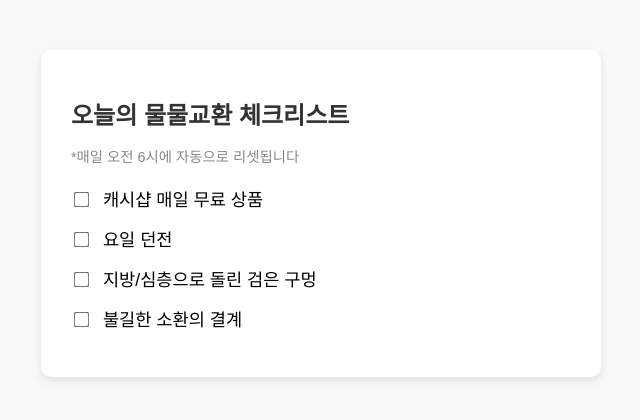
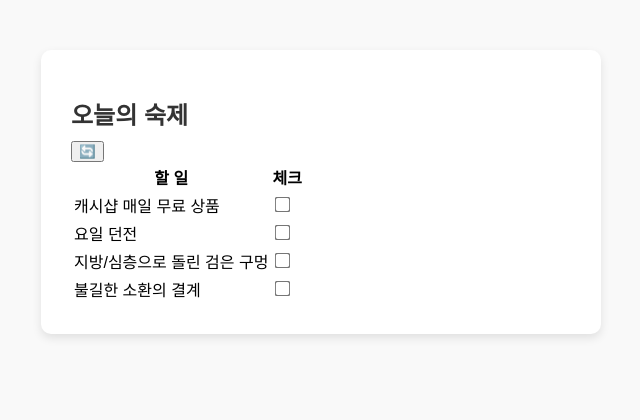
Before and after one commit to jinyeong001/mabi-mobile-check-list, a plain HTML site: page index.html in a window 1280 px wide. Shown: the whole page, without its empty margins (319-959 px from the left). Drawn offline with Linux system fonts and the light colour scheme.

Commit message:
Update index.html

```diff
--- a/index.html
+++ b/index.html
@@ -2,19 +2,43 @@
 <html lang="ko">
 <head>
   <meta charset="UTF-8">
-  <title>오늘의 물물교환 체크리스트</title>
+  <title>오늘의 체크리스트</title>
   <link rel="stylesheet" href="style.css">
 </head>
 <body>
   <div class="container">
-    <h1>오늘의 물물교환 체크리스트</h1>
-    <p class="reset-note">*매일 오전 6시에 자동으로 리셋됩니다</p>
-    <ul id="checklist">
-      <li><label><input type="checkbox"> 캐시샵 매일 무료 상품</label></li>
-      <li><label><input type="checkbox"> 요일 던전</label></li>
-      <li><label><input type="checkbox"> 지방/심층으로 돌린 검은 구멍</label></li>
-      <li><label><input type="checkbox"> 불길한 소환의 결계</label></li>
-    </ul>
+    <div class="header">
+      <h1 class="toggle-title">오늘의 숙제</h1>
+      <button id="resetBtn" title="새로고침">🔄</button>
+    </div>
+    <div id="checklistSection" class="collapsed">
+      <table>
+        <thead>
+          <tr>
+            <th>할 일</th>
+            <th>체크</th>
+          </tr>
+        </thead>
+        <tbody>
+          <tr>
+            <td>캐시샵 매일 무료 상품</td>
+            <td><input type="checkbox" /></td>
+          </tr>
+          <tr>
+            <td>요일 던전</td>
+            <td><input type="checkbox" /></td>
+          </tr>
+          <tr>
+            <td>지방/심층으로 돌린 검은 구멍</td>
+            <td><input type="checkbox" /></td>
+          </tr>
+          <tr>
+            <td>불길한 소환의 결계</td>
+            <td><input type="checkbox" /></td>
+          </tr>
+        </tbody>
+      </table>
+    </div>
   </div>
   <script src="script.js"></script>
 </body>
```
